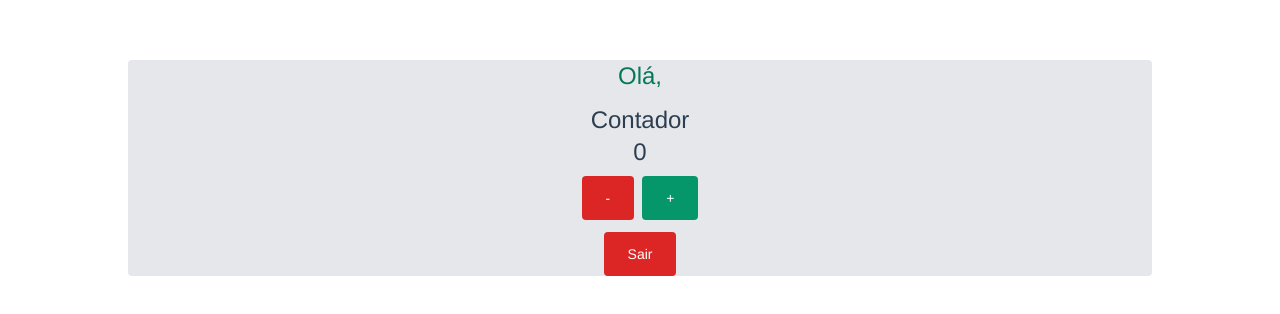
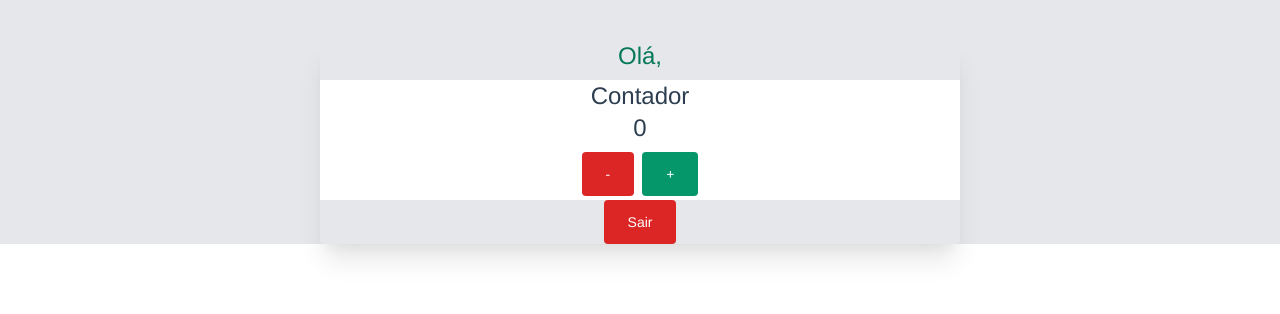
Before and after one commit to isaacwrk/loginformvuets, a Vue app: page / in a window 1280 px wide. Shown: the top 314 px of the page. Built offline with nearby package versions, Linux system fonts and the light colour scheme.

Commit message:
re-styling tailwind

```diff
--- a/public/index.html
+++ b/public/index.html
@@ -11,7 +11,12 @@
     <noscript>
       <strong>We're sorry but <%= htmlWebpackPlugin.options.title %> doesn't work properly without JavaScript enabled. Please enable it to continue.</strong>
     </noscript>
-    <div id="app"></div>
+    <div id="app" class="bg-gray-200"></div>
     <!-- built files will be auto injected -->
   </body>
+  <style>
+      #app{
+        margin-top: -0px !important;
+      }
+  </style>
 </html>
--- a/src/App.vue
+++ b/src/App.vue
@@ -1,11 +1,11 @@
 <template>
-<div v-if="!userService.getters.isLoggedIn" class="min-h-full flex items-center justify-center py-12 px-4 sm:px-6 lg:px-8 bg-gray-300 rounded mr-4 ml-4">
+<div v-if="!userService.getters.isLoggedIn" class="min-h-screen flex flex-col items-center justify-center py-12 px-4 sm:px-6 lg:px-8 mr-4 ml-4">
   <Login/>
 </div>
-<div v-else class="text-center text-2xl bg-gray-200 mr-32 ml-32 rounded">
+<div v-else class="min-h-full h-24 flex flex-col w-2/4 text-center inline-table text-2xl mr-3 ml-3 mt-10 rounded shadow-xl">
   <h2 class="text-green-700 hover:text-green-500">Olá, {{userService.state.name}}</h2>
   <Counter/>
-  <button @click="userService.logout()" class="rounded mt-2 py-3 text-sm px-6 text-white bg-red-600 hover:bg-red-700">
+  <button @click="userService.logout()" class="rounded py-3 text-sm px-6 text-white bg-red-600 hover:bg-red-700">
     Sair
   </button>
 </div>
--- a/src/components/Counter.vue
+++ b/src/components/Counter.vue
@@ -1,5 +1,5 @@
 <template>
-<div class="mt-3 mr-5 ml-5">
+<div class="mt-2 bg-white">
     <div class="mt-2">
         <h1>Contador</h1>
         <h2>{{ counter }}</h2>
--- a/src/components/Login.vue
+++ b/src/components/Login.vue
@@ -1,12 +1,12 @@
 <template>
-<div class="min-h-full flex items-center justify-center py-12 px-4 sm:px-6 lg:px-8">
+<div class="flex flex-col bg-white shadow-xl rounded items-center justify-center py-12 px-4 sm:px-6 lg:px-8">
   <div class="max-w-md w-full space-y-8">
     <div>
-      <h2 class="mt-6 text-center text-3xl text-gray-900">
+      <h2 class="text-center text-3xl text-gray-900">
         Login
       </h2>
     </div>
-    <form @submit.prevent="onSubmit" class="mt-8 space-y-6" action="#" method="POST">
+    <form @submit.prevent="onSubmit" class="mt-8 space-y-6"  method="POST">
       <input type="hidden" name="remember" value="true">
       <div class="rounded-md shadow-sm -space-y-px">
         <div>
@@ -39,7 +39,8 @@
     </div>
 
       <div>
-        <button type="submit" class="group relative w-full flex justify-center py-2 px-4 border border-transparent text-sm font-medium rounded-md text-white bg-green-600 hover:bg-green-700 focus:outline-none focus:ring-2 focus:ring-offset-2 focus:ring-indigo-500">
+        <button type="submit"
+         class="group relative w-full flex justify-center py-2 px-4 border border-transparent text-sm font-medium rounded-md text-white  transition duration-500 ease-in-out bg-green-600 hover:bg-green-700 transform hover:-translate-y-1 hover:scale-110 ... focus:outline-none focus:ring-2 focus:ring-offset-2 focus:ring-indigo-500">
           <span class="absolute left-0 inset-y-0 flex items-center pl-3">
             <svg class="h-5 w-5 text-green-500 group-hover:text-green-400" xmlns="http://www.w3.org/2000/svg" viewBox="0 0 20 20" fill="currentColor" aria-hidden="true">
               <path fill-rule="evenodd" d="M5 9V7a5 5 0 0110 0v2a2 2 0 012 2v5a2 2 0 01-2 2H5a2 2 0 01-2-2v-5a2 2 0 012-2zm8-2v2H7V7a3 3 0 016 0z" clip-rule="evenodd" />
```
